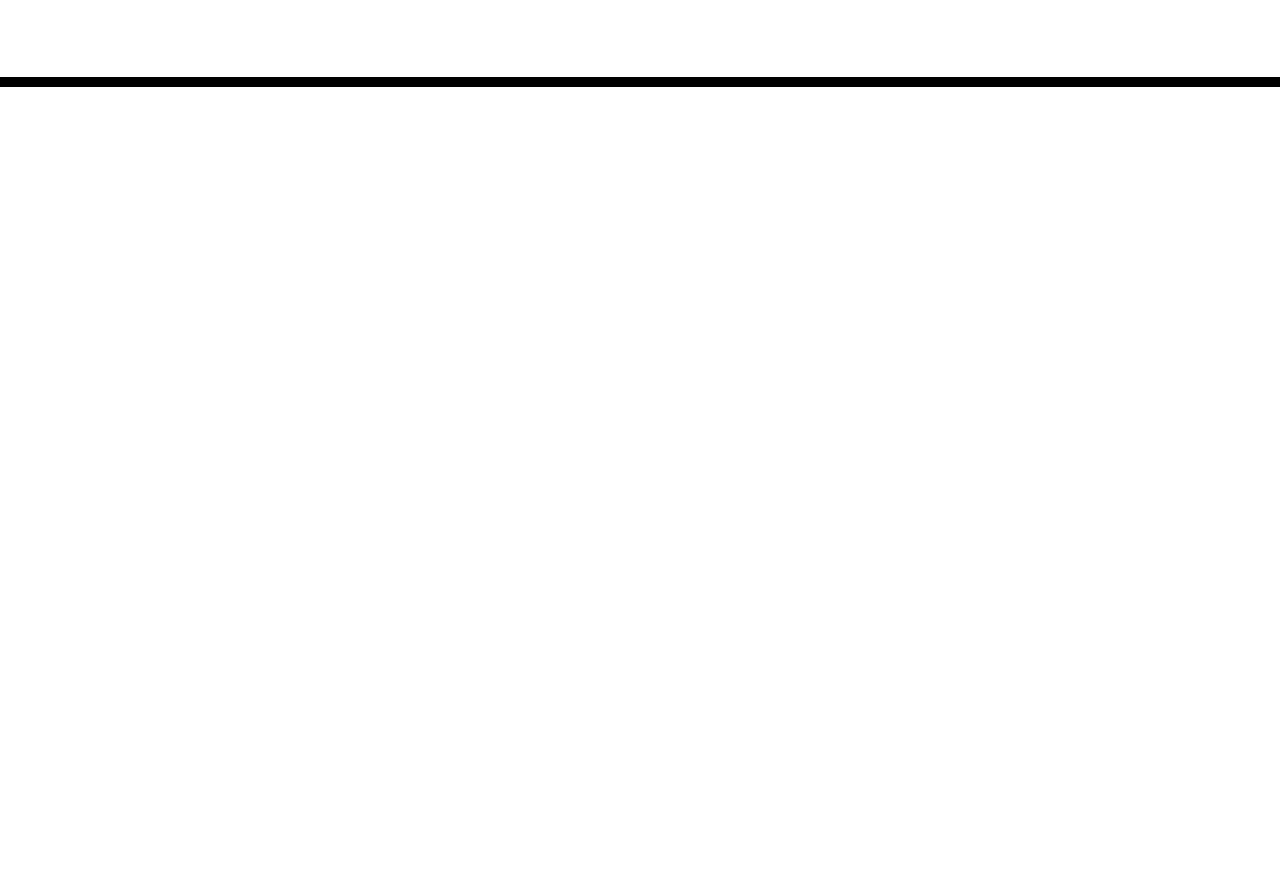
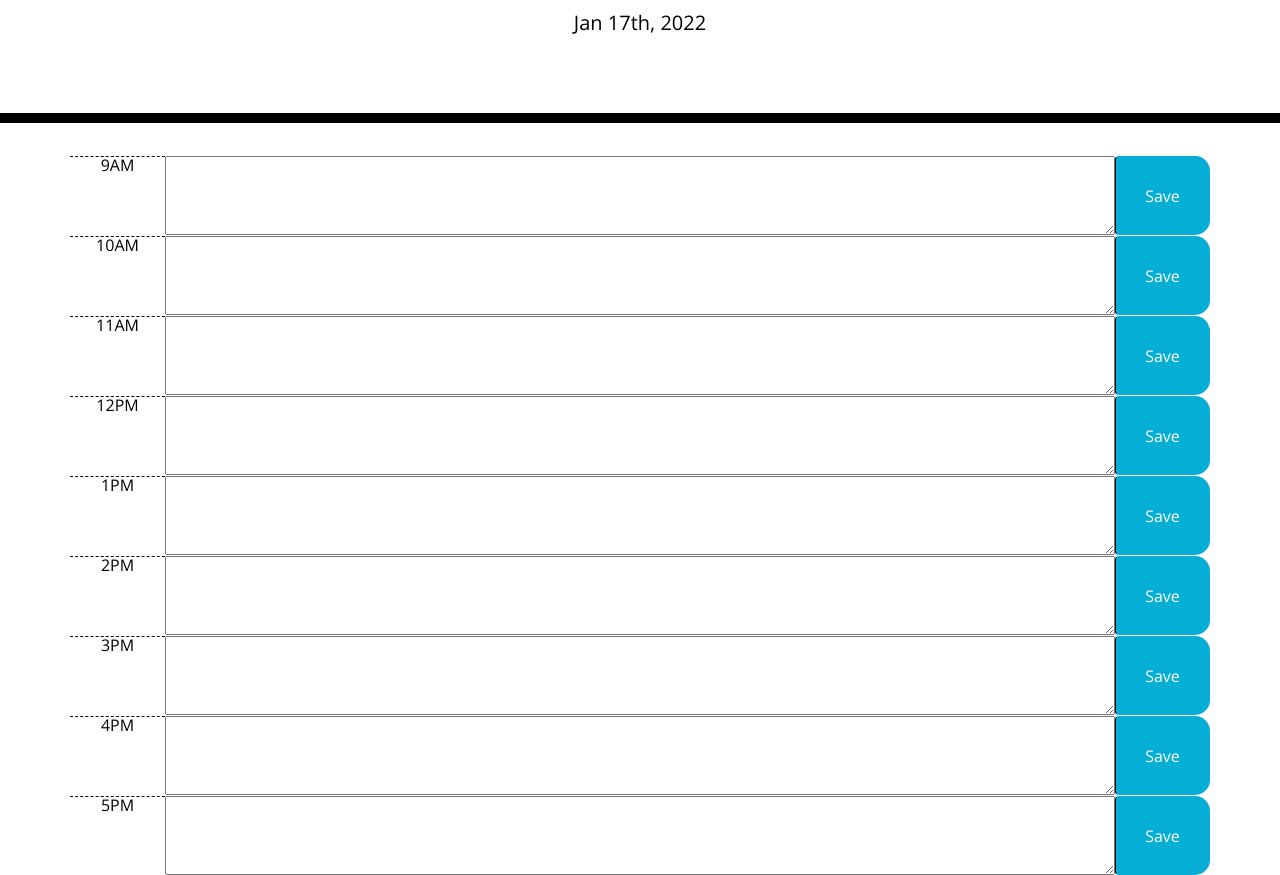
Before and after one commit to empipio/h5-workday-scheduler, a plain HTML site: page Develop/index.html in a window 1280 px wide. Shown: the part 181-1056 px from the top of the page. Before the commit the page ends 800 px from the top, so only its background shows below. Drawn offline with nearby package versions, Linux system fonts and the light colour scheme.

Commit message:
grid styled

```diff
--- a/Develop/index.html
+++ b/Develop/index.html
@@ -34,9 +34,60 @@
     </header>
     <div class="container">
       <!-- Timeblocks go here -->
+      <div class="row time-block">
+        <div class="col-md-1 hour">9AM</div>
+        <textarea class="col-md-10 description"></textarea>
+        <button class="btn saveBtn col-md-1">Save</button>
+      </div>
+      <div class="row time-block">
+        <div class="col-md-1 hour">10AM</div>
+        <textarea class="col-md-10 description"></textarea>
+        <button class="btn saveBtn col-md-1">Save</button>
+      </div>
+      <div class="row time-block">
+        <div class="col-md-1 hour">11AM</div>
+        <textarea class="col-md-10 description"></textarea>
+        <button class="btn saveBtn col-md-1">Save</button>
+      </div>
+      <div class="row time-block">
+        <div class="col-md-1 hour">12PM</div>
+        <textarea class="col-md-10 description"></textarea>
+        <button class="btn saveBtn col-md-1">Save</button>
+      </div>
+      <div class="row time-block">
+        <div class="col-md-1 hour">1PM</div>
+        <textarea class="col-md-10 description"></textarea>
+        <button class="btn saveBtn col-md-1">Save</button>
+      </div>
+      <div class="row time-block">
+        <div class="col-md-1 hour">2PM</div>
+        <textarea class="col-md-10 description"></textarea>
+        <button class="btn saveBtn col-md-1">Save</button>
+      </div>
+      <div class="row time-block">
+        <div class="col-md-1 hour">3PM</div>
+        <textarea class="col-md-10 description"></textarea>
+        <button class="btn saveBtn col-md-1">Save</button>
+      </div>
+      <div class="row time-block">
+        <div class="col-md-1 hour">4PM</div>
+        <textarea class="col-md-10 description"></textarea>
+        <button class="btn saveBtn col-md-1">Save</button>
+      </div>
+      <div class="row time-block">
+        <div class="col-md-1 hour">5PM</div>
+        <textarea class="col-md-10 description"></textarea>
+        <button class="btn saveBtn col-md-1">Save</button>
+      </div>
+
+
+
+
+
     </div>
 
     <script src="https://cdnjs.cloudflare.com/ajax/libs/jquery/3.2.1/jquery.min.js"></script>
     <script src="https://cdnjs.cloudflare.com/ajax/libs/moment.js/2.24.0/moment.min.js"></script>
+    <script src="script.js"></script>
   </body>
 </html>
--- a/Develop/script.js
+++ b/Develop/script.js
@@ -0,0 +1,27 @@
+// GIVEN I am using a daily planner to create a schedule
+// WHEN I open the planner
+// THEN the current day is displayed at the top of the calendar
+
+// WHEN I scroll down
+// THEN I am presented with timeblocks for standard business hours
+
+// WHEN I view the timeblocks for that day
+// THEN each timeblock is color coded to indicate whether it is in the past, present, or future
+
+// WHEN I click into a timeblock
+// THEN I can enter an event
+
+// WHEN I click the save button for that timeblock
+// THEN the text for that event is saved in local storage
+
+// WHEN I refresh the page
+// THEN the saved events persist
+
+//add in date using moment
+//add in timeblocks using bootstrap?
+//use moment to determine past, present or future for each block and colour code appropriately
+//input fields in timeblocks-text area?
+//save events in local storage, clear them overnight
+
+var today = moment();
+$("#currentDay").text(today.format("MMM Do, YYYY"));
--- a/Develop/style.css
+++ b/Develop/style.css
@@ -1,17 +1,17 @@
 body {
-  font-family: 'Open Sans', sans-serif;
+  font-family: "Open Sans", sans-serif;
   font-size: 16px;
   line-height: 1;
 }
 
-textarea {
+/* textarea {
   background: transparent;
   border: none;
   resize: none;
   color: #000000;
   border-left: 1px solid black;
   padding: 10px;
-}
+} */
 
 .jumbotron {
   text-align: center;
@@ -69,3 +69,7 @@ textarea {
   font-size: 20px;
   transition: all 0.3s ease-in-out;
 }
+
+.text-input {
+  border: 1px solid black;
+}
```
